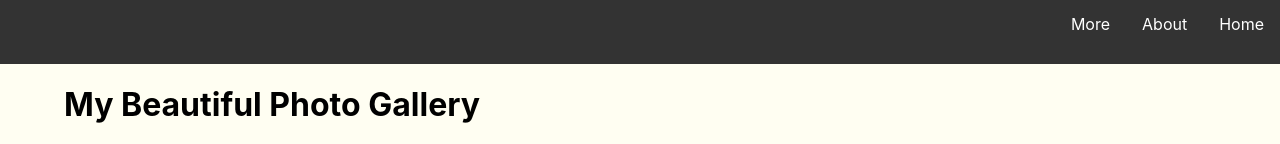
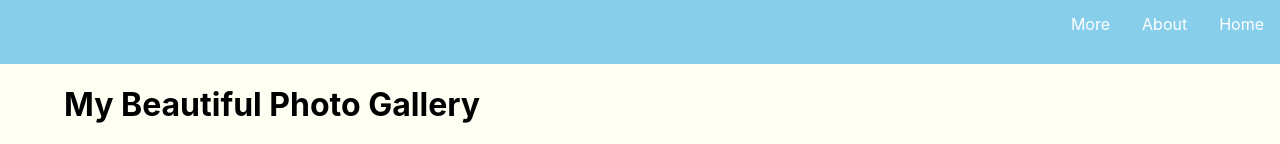
Before and after one commit to mdsoucek/practice-react, a React (Create React App) app: page / in a window 1280 px wide. Shown: the top 144 px of the page. Built offline with nearby package versions, Linux system fonts and the light colour scheme.

Commit message:
hola commit

```diff
--- a/src/App.css
+++ b/src/App.css
@@ -5,7 +5,7 @@ body {
 nav {
   width: 100%;
   height: 4em;
-  background-color: #333;
+  background-color: skyblue;
 }
 
 ul {
@@ -69,6 +69,7 @@ td {
 }
 
 #flex-container {
+  background-color: lavender;
   border: .7px solid black;
   border-radius: 8px;
   display: flex;
```
